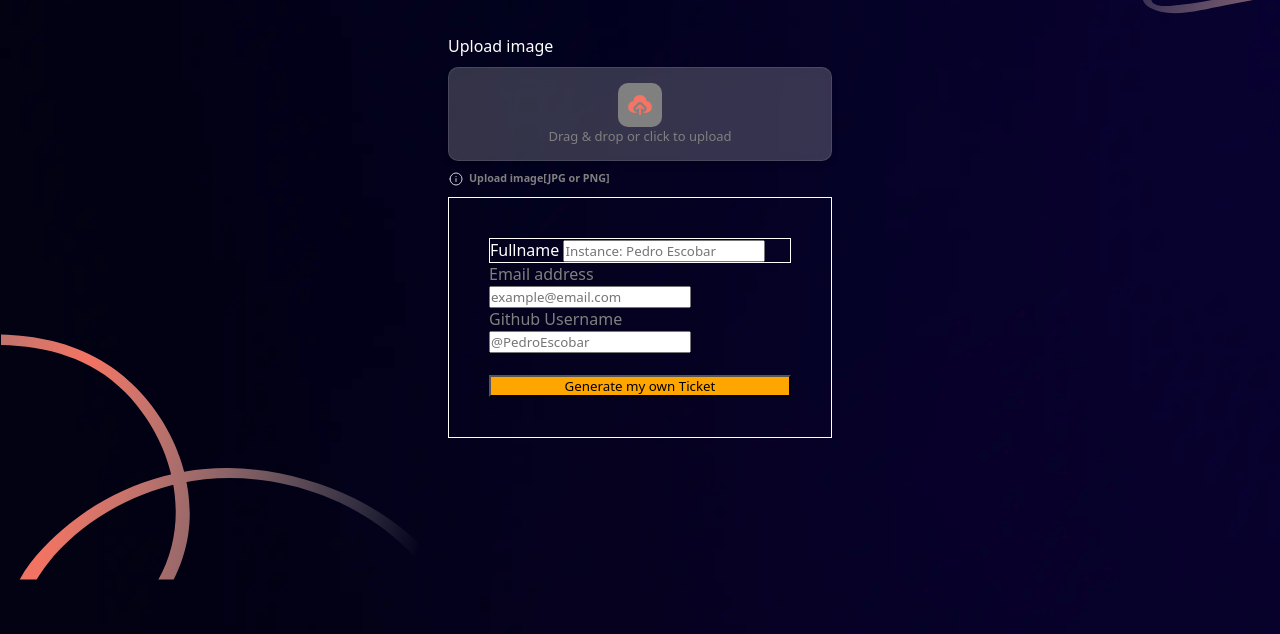
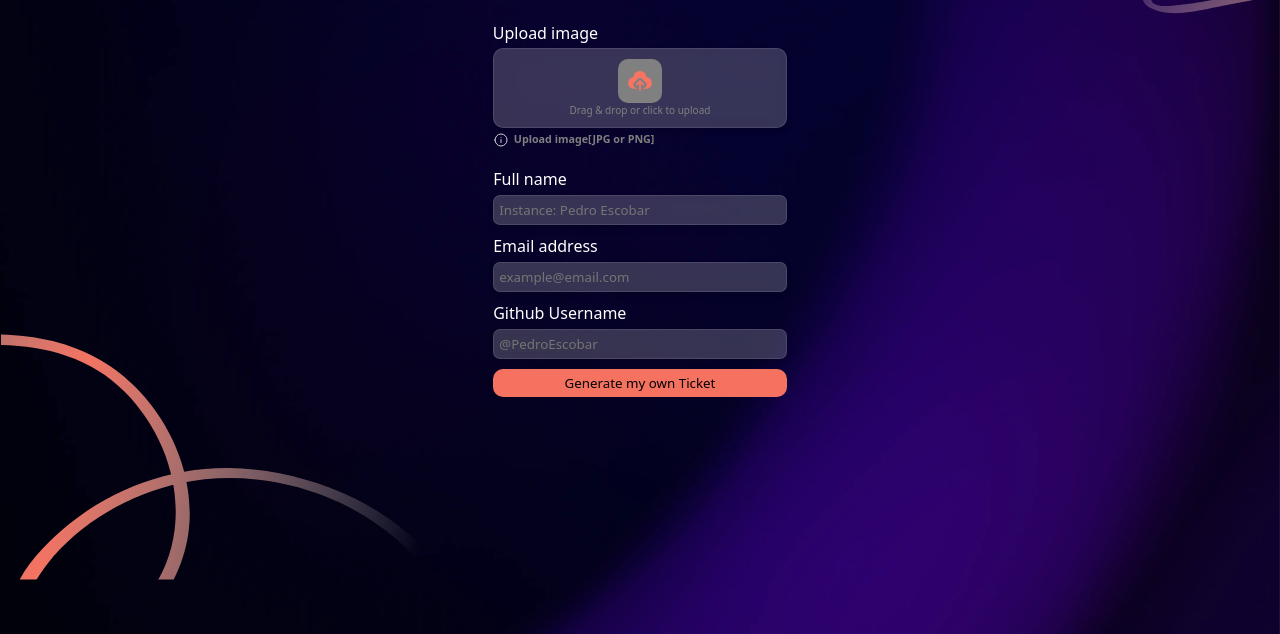
Before and after one commit to Cee2k23/Conf, a plain HTML site: page conf.html in a window 1280 px wide. Shown: the part 176-810 px from the top of the page. Drawn offline with Linux system fonts and the light colour scheme.

Commit message:
98% completion

```diff
--- a/conf.css
+++ b/conf.css
@@ -7,13 +7,8 @@
 
 body{
     background: url('/assets/images/background-desktop.png');
-    /* background: url('/assets/images/pattern-squiggly-line-bottom-desktop.svg'); */
-}
-.bg{
-    /* position: absolute; */
-    /* height: 100vh;
-    width: 100vw;
-    z-index: -1; */
+    background-repeat: no-repeat;
+    background-size: cover;
 }
 
 .bg2{
@@ -25,7 +20,7 @@ body{
     top: -70px;
     height: 50vh;
     width: 20vw;
-    /* z-index: 0; */
+    /* z-index: 1; */
 }
 
 .bg3{
@@ -48,7 +43,7 @@ header {
     align-items: center;
     width: 100%;
     justify-content: center;
-    padding: 15px 0;
+    padding: 9px 0;
     gap: 10px;
 }
 
@@ -65,6 +60,7 @@ body header img{
     /* border: 1px solid white; */
     display: flex;
     flex-direction: column;
+    font-size: large;
     align-items: center;
     width: 100%;
     padding: 10px 0;
@@ -76,9 +72,9 @@ body header img{
     flex-direction: column;
 
     justify-content: center;
-    width: 30%;
-    margin: 20px auto 0;
-    gap: 10px;
+    width: 23%;
+    margin: 5px auto 0;
+    gap: 4px;
     padding: 10px 0;
 }
 
@@ -97,7 +93,7 @@ body header img{
     flex-direction: column;
     justify-content: center;
     align-items: center;
-    padding: 15px 10px;
+    padding: 10px;
 
     background: rgba(255, 255, 255, 0.2);
     backdrop-filter: blur(10px);
@@ -128,13 +124,14 @@ body header img{
 
 .fil{
     /* align-items: center; */
-    border: 1px solid white;
+    /* border: 1px solid white; */
     display: flex;
     flex-direction: column;
+    gap: 10px;
     /* justify-content: center; */
     margin: 0 auto;
-    padding: 40px;
-    width: 30%;
+    padding: 10px;
+    width: 24.5%;
 
 }
 
@@ -143,5 +140,29 @@ body header img{
 }
 
 .input{
-    border: 1px solid white;
+    /* border: 1px solid white; */
+    display: flex;
+    flex-direction: column;
+    gap: 5px;
 }
+
+.input label{
+    color: white;
+}
+
+.main-input{
+    background: rgba(255, 255, 255, 0.2);
+    backdrop-filter: blur(10px);
+    border: 1px solid rgba(255, 255, 255, 0.1);
+    border-radius: 10px;
+    box-shadow: 0 4px 6px rgba(0, 0, 0, 0.1);
+    border-radius: 7px;
+    padding: 5px;
+}
+
+.generate{
+    border: none;
+    background-color: hsl(7, 88%, 67%);
+    border-radius: 10px;
+    padding: 5px;
+}
--- a/conf.html
+++ b/conf.html
@@ -7,7 +7,6 @@
     <title>Coding conference</title>
 </head>
 <body>
-    <!-- <img src="/assets/images/background-desktop.png" alt="" class="bg"> -->
     <img src="/assets/images/pattern-squiggly-line-top.svg" alt="" class="bg2">
     <img src="/assets/images/pattern-squiggly-line-bottom-desktop.svg" alt="" class="bg3">
     <header>
@@ -26,7 +25,7 @@
             <label style="color: white">Upload image</label>
             <div class="dnd">
                 <img src="/assets/images/icon-upload.svg" alt="?">
-                <p style="color: gray; font-size: small; ">Drag & drop or click to upload</p>
+                <p style="color: gray; font-size: x-small; ">Drag & drop or click to upload</p>
             </div>
             <div class="upload">
                 <img src="/assets/images/icon-info.svg" alt="">
@@ -36,22 +35,21 @@
 
         <div class="fil">
             <div class="input">
-                <label style="color: white">Fullname</label>
-                <input type="text" placeholder="Instance: Pedro Escobar">
+                <label>Full name</label>
+                <input type="text" placeholder="Instance: Pedro Escobar" class="main-input">
             </div>
 
-            <div>
+            <div class="input">
                 <label>Email address</label>
-                <input type="email" placeholder="example@email.com">
+                <input type="email" placeholder="example@email.com" class="main-input">
             </div>
 
-            <div>
+            <div class="input">
                 <label>Github Username</label>
-                <input type="email" placeholder="@PedroEscobar">
+                <input type="email" placeholder="@PedroEscobar" class="main-input">
             </div>
-            <br>
 
-            <button style="background-color: orange;">Generate my own Ticket</button>
+            <button class="generate">Generate my own Ticket</button>
         </div>
     </main>
 </body>
```
Also changed, not shown: md & co/index.html (+1 -1 lines).
